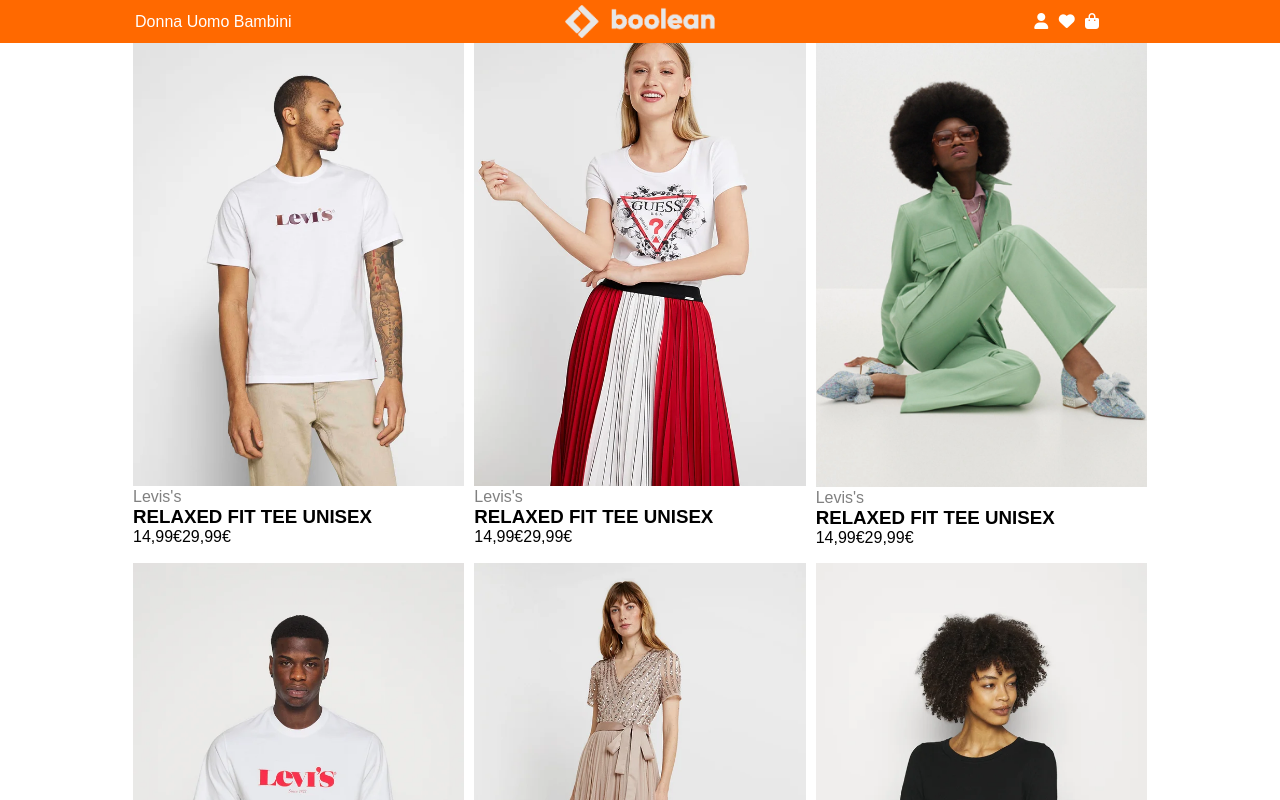
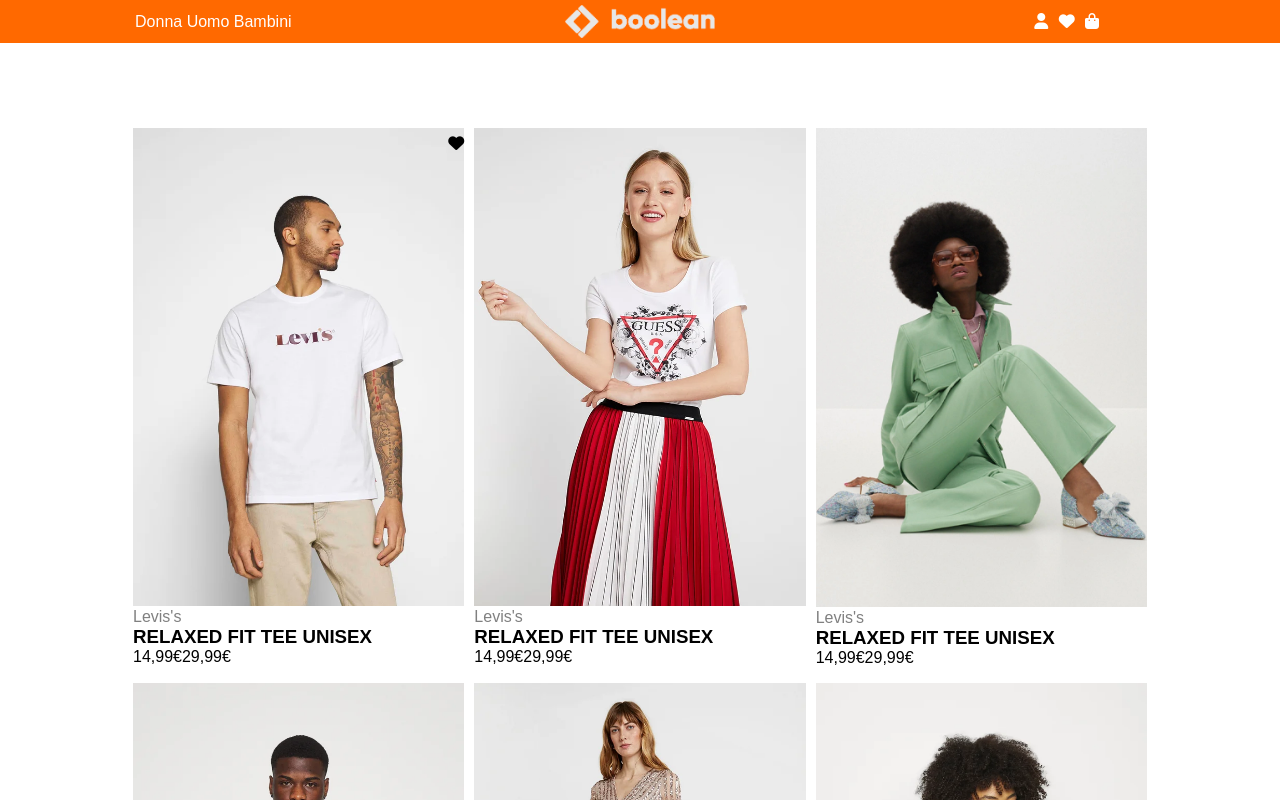
Before and after one commit to Emanuelediscala/html-css-boolando, a plain HTML site: page index.html in a window 1280 px wide. Shown: the top 800 px of the page. Drawn offline with Linux system fonts and the light colour scheme.

Commit message:
Feat:(main) prova per nikolas errore scorrimento

```diff
--- a/css/main.css
+++ b/css/main.css
@@ -33,7 +33,9 @@
 .grey {
     color: gray;
 }
-
+.relative {
+    position: relative;
+}
 /* REGOLE FLEX */
 .flex {
     display: flex;
@@ -52,6 +54,9 @@
 }
 .wrap {flex-wrap: wrap;}
 /* HEADER CSS */
+header {
+    height: 60px;
+}
 .navbar {
     width: 100%;
     position: fixed;
@@ -75,9 +80,17 @@
     color:black;
 }
 /* MAIN CSS */
+main {
+    margin-top: 60px;
+}
 .containerProducts {
     width: 80%;
     margin: 0 auto;
+}
+.containerProducts .fa-solid {
+    position: absolute;
+    top: 10px;
+    right: 3px;
 }
 .containerProducts img{
     width: 100%;
--- a/index.html
+++ b/index.html
@@ -28,10 +28,11 @@
     </header>
     <main>
         <div class="containerProducts flex wrap">
-            <div class="wid margin pad">
+            <div class="wid margin pad relative ">
             <img src="./img/1.webp"  alt="">
             <img class="dispNone" src="./img/1b.webp" alt="">
-                <div class="marginTop">
+            <i class="fa-solid fa-heart"></i>
+            <div class="marginTop">
                     <span class="grey">Levis's</span>
                     <h3>RELAXED FIT TEE UNISEX</h3>
                     <span>14,99€</span><span>29,99€</span>
```
